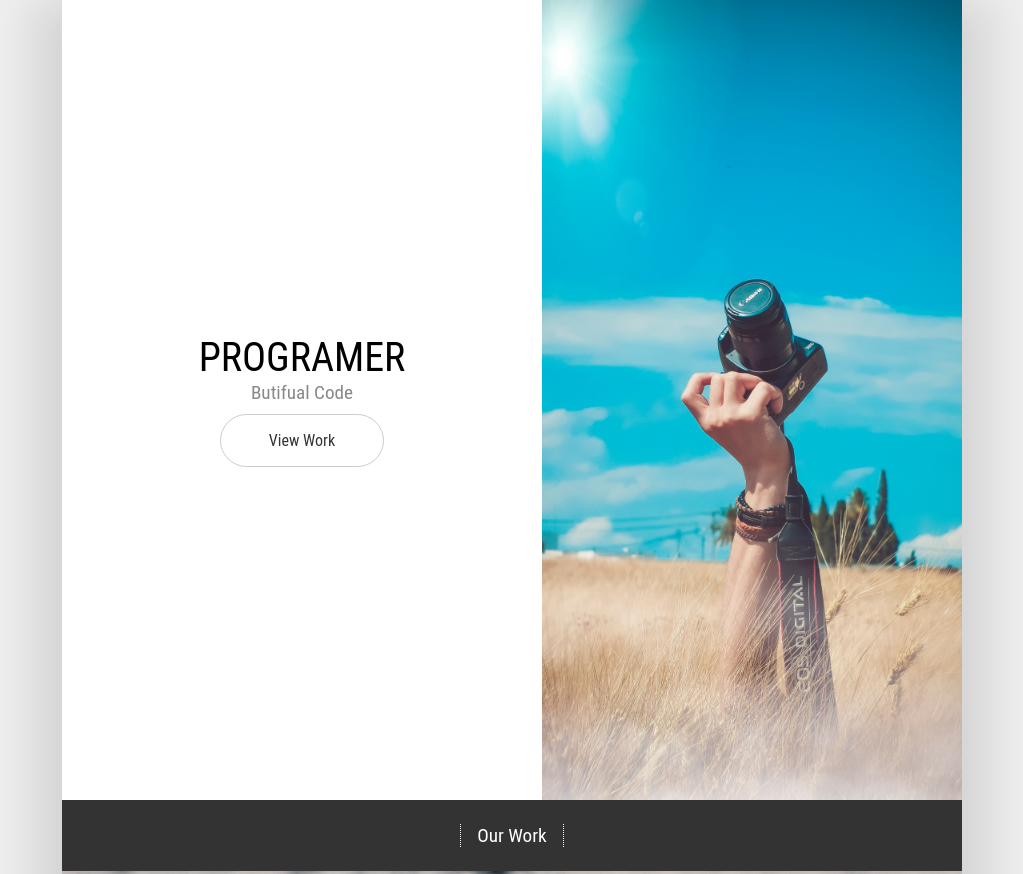
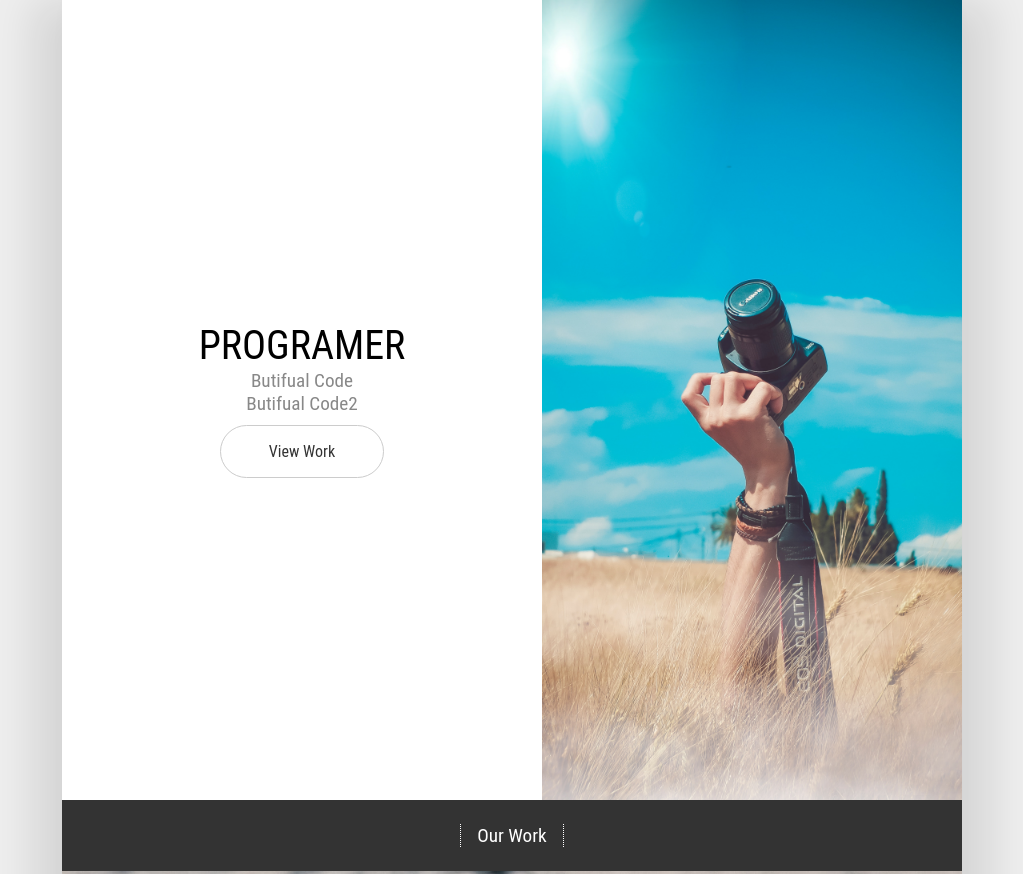
Before and after one commit to Makary-Designer/programerss, a plain HTML site: page index.html in a window 1280 px wide. Shown: the top 874 px of the page, without its empty margins (128-1151 px from the left). Drawn offline with nearby package versions, Linux system fonts and the light colour scheme.

Commit message:
add new h2

```diff
--- a/index.html
+++ b/index.html
@@ -17,6 +17,7 @@
                 <div class="landing-text-inner">
                     <h1>Programer</h1>
                     <h2>Butifual Code</h2>
+                    <h2>Butifual Code2</h2>
                     <a href="#images" class="btn" id="view-work">View Work</a>
                 </div>
             </div>
```
